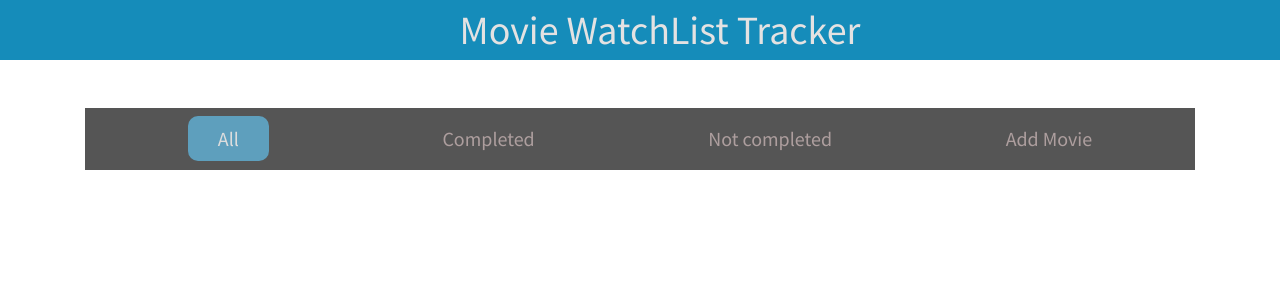
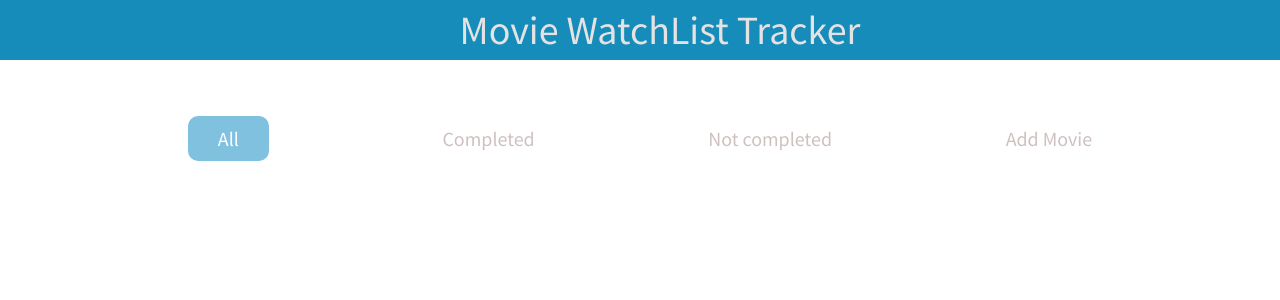
Before and after one commit to ravinduf/movie-watchlist-app, a React (Create React App) app in the folder frontend/: page /yet-to-watch-list in a window 1280 px wide. Shown: the top 300 px of the page. Built offline with nearby package versions, Linux system fonts and the light colour scheme.

Commit message:
moved activestate to context'

```diff
--- a/frontend/src/MoviesContext.js
+++ b/frontend/src/MoviesContext.js
@@ -5,6 +5,12 @@ export const MoviesContext = createContext();
 
 export const MoviesContextProvider = (props) => {
     const [movies, setMovies] = useState([]);
+
+    const [ activeState, setActiveState ] = useState({id : 1})
+
+    const handleNavState = (id) => {
+        setActiveState({id: id})
+    }
 
     const getMovies = async () => {
         try {
@@ -17,7 +23,7 @@ export const MoviesContextProvider = (props) => {
     }
 
     return(
-        <MoviesContext.Provider value={{movies, setMovies, getMovies}}>
+        <MoviesContext.Provider value={{movies, setMovies, getMovies, handleNavState, activeState}}>
             {props.children}
         </MoviesContext.Provider>
     )
--- a/frontend/src/components/Navbar.js
+++ b/frontend/src/components/Navbar.js
@@ -1,19 +1,21 @@
 //Simple navbar
-import React, { useState } from 'react'
+import React, { useState, useContext } from 'react'
+import { MoviesContext } from '../MoviesContext.js'
 import { Nav } from 'react-bootstrap'
 import { Link } from 'react-router-dom'
 
 const Navbar = () => {
 
-    const [ activeState, setActiveState ] = useState({id : 1})
+    // const [ activeState, setActiveState ] = useState({id : 1})
 
-    const handleNavState = (id) => {
-        setActiveState({id: id})
-    }
+    // const handleNavState = (id) => {
+    //     setActiveState({id: id})
+    // }
+    const {activeState, handleNavState } = useContext(MoviesContext)
 
     return (
             <>
-                <Nav  className="nav d-flex justify-content-around bg-dark mt-5 p-3">
+                <Nav  className="nav d-flex justify-content-around nav mt-5 p-3">
                     <Nav.Item>
                         <Link className={activeState.id === 1 ? 'link active': 'link'} to="/"  onClick={ () => {handleNavState(1)} }>All</Link>
                     </Nav.Item>
```
